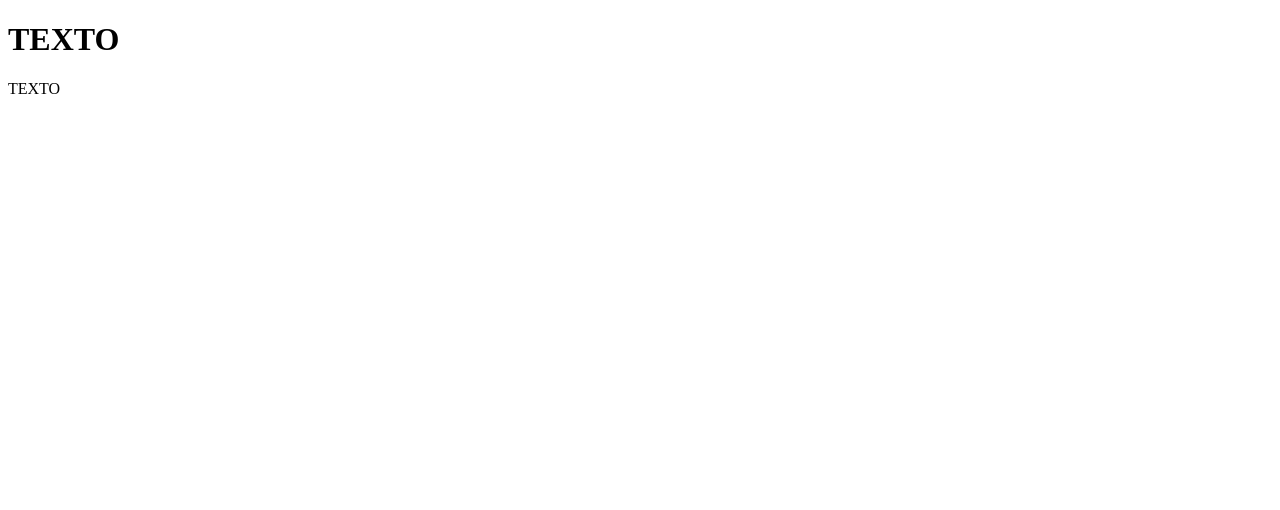
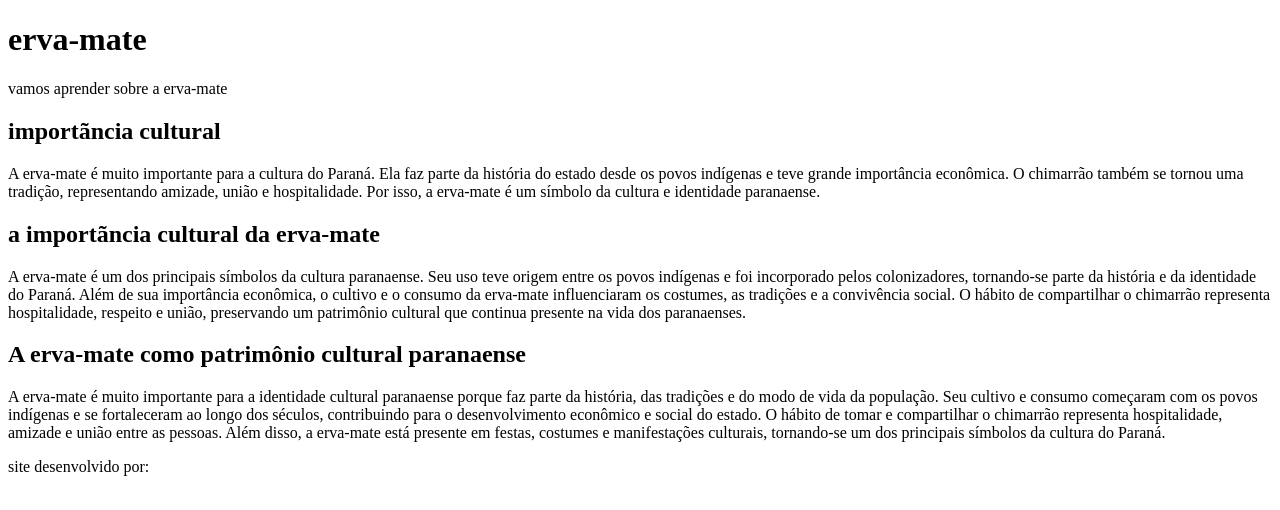
Before and after one commit to tamirezlemos-create/arteparanaense, a plain HTML site: page index.html in a window 1280 px wide. Drawn offline with Linux system fonts and the light colour scheme.

Commit message:
mudei o index

```diff
--- a/index.html
+++ b/index.html
@@ -1,23 +1,50 @@
 <!DOCTYPE html>
-<html lang="pt-br">
+<html lang="pt-BR">
+
 <head>
     <meta charset="UTF-8">
     <meta name="viewport" content="width=device-width, initial-scale=1.0">
     <title>Document</title>
     <link rel="stylesheet" href="style.css">
-</head>
+
+    <head>
+
     <body>
         <header>
-        <h1>TEXTO</h1>
-        <p>TEXTO</p>
+            <h1>erva-mate</h1>
+            <p>vamos aprender sobre a erva-mate</p>
         </header>
         <main>
             <section>
-            <h2></h2>
-            <p></p>
+                <h2>importãncia cultural</h2>
+                <p>A erva-mate é muito importante para a cultura do Paraná. Ela faz parte da história do estado desde os
+                    povos indígenas e teve grande importância econômica. O chimarrão também se tornou uma tradição,
+                    representando amizade, união e hospitalidade. Por isso, a erva-mate é um símbolo da cultura e
+                    identidade paranaense.</p>
             </section>
+            <h2> a importãncia cultural da erva-mate</h2>
+            <p>A erva-mate é um dos principais símbolos da cultura paranaense. Seu uso teve origem entre os povos
+                indígenas e foi incorporado pelos colonizadores, tornando-se parte da história e da identidade do
+                Paraná. Além de sua importância econômica, o cultivo e o consumo da erva-mate influenciaram os costumes,
+                as tradições e a convivência social. O hábito de compartilhar o chimarrão representa hospitalidade,
+                respeito e união, preservando um patrimônio cultural que continua presente na vida dos paranaenses.</p>
+
+                <section>
+
+            </section>
+            <h2>A erva-mate como patrimônio cultural paranaense</h2>
+            <p>A erva-mate é muito importante para a identidade cultural paranaense porque faz parte da história, das
+                tradições e do modo de vida da população. Seu cultivo e consumo começaram com os povos indígenas e se
+                fortaleceram ao longo dos séculos, contribuindo para o desenvolvimento econômico e social do estado. O
+                hábito de tomar e compartilhar o chimarrão representa hospitalidade, amizade e união entre as pessoas.
+                Além disso, a erva-mate está presente em festas, costumes e manifestações culturais, tornando-se um dos
+                principais símbolos da cultura do Paraná.</p>
+            <section>
         </main>
-
+  <footer>
+             <p>site desenvolvido por:</p>
+        </footer>
 
     </body>
+
 </html>
```
Lines whose indentation alone changed are shown as unchanged.
